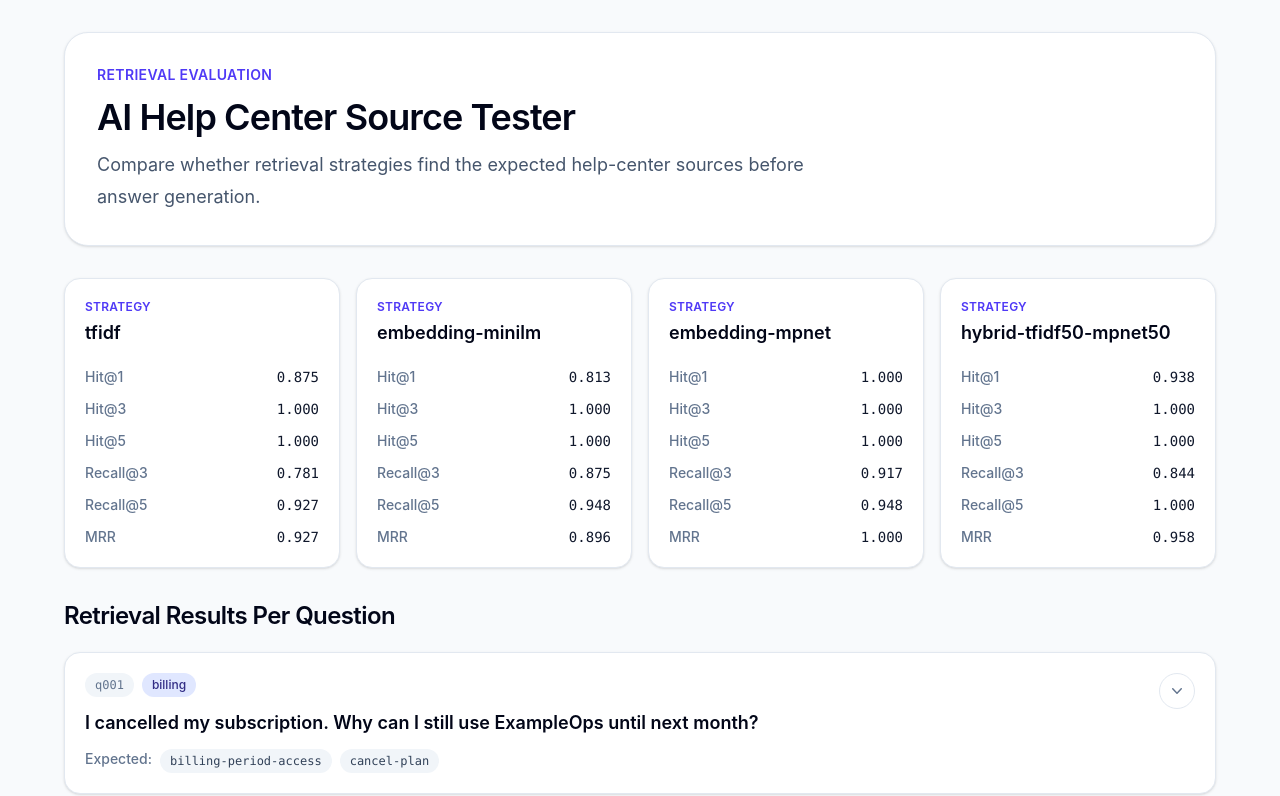
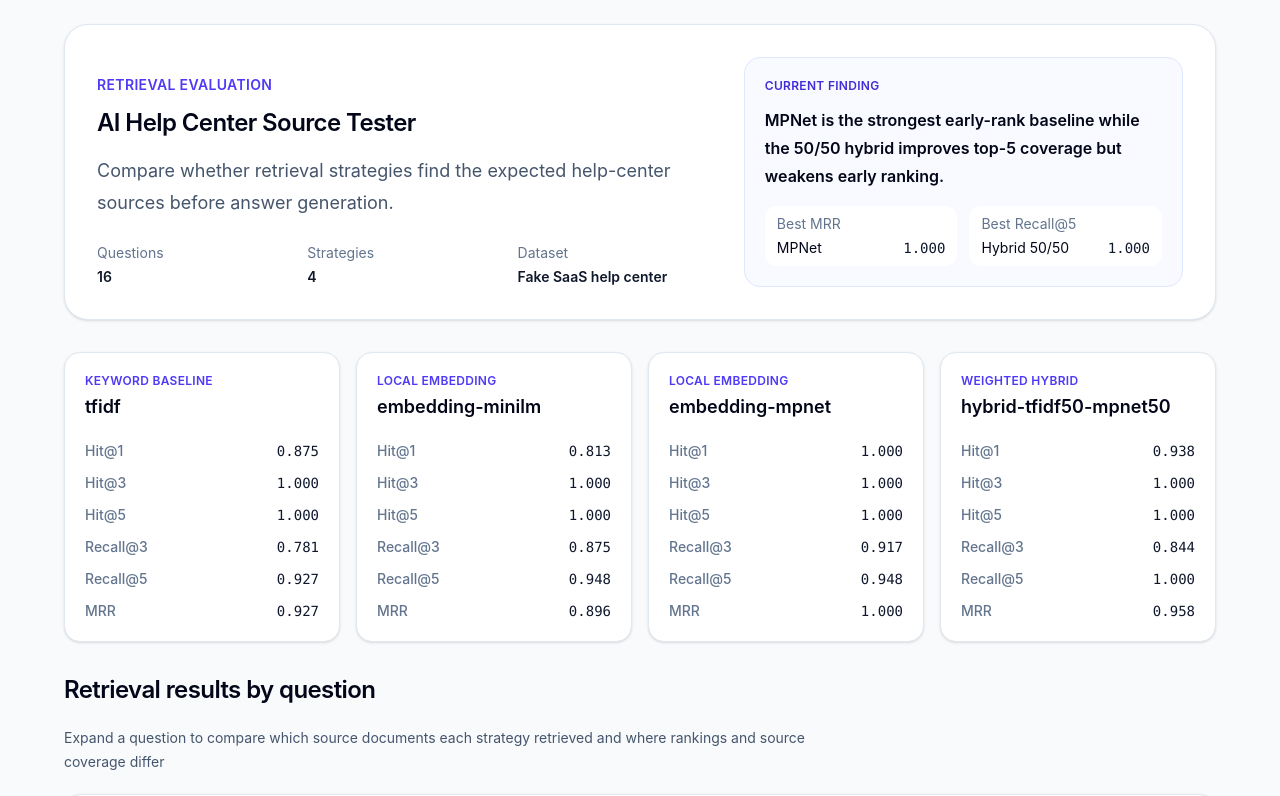
Before and after one commit to NadaSadek/ai-help-center-source-tester, a React (Vite) app: page / in a window 1280 px wide. Shown: the top 796 px of the page. Built offline with nearby package versions, Linux system fonts and the light colour scheme.

Commit message:
polish retrieval dashboard overview

```diff
--- a/src/App.tsx
+++ b/src/App.tsx
@@ -1,28 +1,21 @@
 import { StrategySummaryGrid } from "./components/StrategySummaryGrid";
 import evalResults from "../data/eval-results.json";
 import testQuestions from "../data/test-questions.json";
-import failureAnalysis from "../data/failure-analysis.json"
+import failureAnalysis from "../data/failure-analysis.json";
 import { QuestionsResults } from "./components/QuestionsResults";
+import { DashboardHeader } from "./components/RetrievalDashboardHeader";
 
 function App() {
   return (
-    <main className="min-h-screen bg-slate-50 px-6 py-8 text-slate-950">
+    <main className="min-h-screen bg-slate-50 px-6 py-6 text-slate-950">
       <div className="mx-auto max-w-6xl space-y-8">
-        <header className="rounded-3xl border border-slate-200 bg-white p-8 shadow-sm">
-          <p className="text-sm font-semibold uppercase tracking-wide text-indigo-600">
-            Retrieval evaluation
-          </p>
-          <div className="mt-3 max-w-3xl space-y-3">
-            <h1 className="text-4xl font-semibold tracking-tight">AI Help Center Source Tester</h1>
-            <p className="text-lg leading-8 text-slate-600">
-              Compare whether retrieval strategies find the expected help-center sources before
-              answer generation.
-            </p>
-          </div>
-        </header>
-
+        <DashboardHeader />
         <StrategySummaryGrid evalResults={evalResults} />
-        <QuestionsResults evalResults={evalResults} testQuestions={testQuestions} failureAnalysisList={failureAnalysis} />
+        <QuestionsResults
+          evalResults={evalResults}
+          testQuestions={testQuestions}
+          failureAnalysisList={failureAnalysis}
+        />
       </div>
     </main>
   );
--- a/src/components/QuestionStrategyResult.tsx
+++ b/src/components/QuestionStrategyResult.tsx
@@ -30,7 +30,7 @@ export const QuestionStrategyResult = ({
       <div className="mb-3 flex items-center justify-between gap-3">
         <span className="text-sm font-semibold text-slate-900">{strategy}</span>
         <span className="font-mono text-xs text-slate-500">
-          First match RR  {formatMetric(result.metrics.reciprocalRank)}
+          First match RR {formatMetric(result.metrics.reciprocalRank)}
         </span>
       </div>
 
--- a/src/components/QuestionsResults.tsx
+++ b/src/components/QuestionsResults.tsx
@@ -37,8 +37,12 @@ export const QuestionsResults = ({
   return (
     <section className="space-y-5">
       <h2 className="mt-1 text-2xl font-semibold tracking-tight text-slate-950">
-        Retrieval Results Per Question
+        Retrieval results by question
       </h2>
+      <p className="mt-2 max-w-3xl text-sm leading-6 text-slate-600">
+        Expand a question to compare which source documents each strategy retrieved and where
+        rankings and source coverage differ
+      </p>
 
       <div className="space-y-4">
         {resultsByQuestionId.map(({ id, question, expectedDocIds, category, strategies }) => {
--- /dev/null
+++ b/src/components/RetrievalDashboardHeader.tsx
@@ -0,0 +1,62 @@
+export const DashboardHeader = () => (
+  <header className="rounded-3xl border border-slate-200 bg-white p-8 shadow-sm">
+    <div className="grid gap-8 lg:grid-cols-[1.4fr_1fr] lg:items-end">
+      <div>
+        <p className="text-sm font-semibold uppercase tracking-wide text-indigo-600">
+          Retrieval evaluation
+        </p>
+
+        <h1 className="mt-3 max-w-3xl text-2xl font-semibold tracking-tight text-slate-950">
+          AI Help Center Source Tester
+        </h1>
+
+        <p className="mt-4 max-w-3xl text-lg leading-8 text-slate-600">
+          Compare whether retrieval strategies find the expected help-center sources before answer
+          generation.
+        </p>
+        <dl className="mt-6 grid gap-4 text-sm sm:grid-cols-3">
+          <div>
+            <dt className="text-slate-500">Questions</dt>
+            <dd className="mt-1 font-semibold text-slate-900">16</dd>
+          </div>
+          <div>
+            <dt className="text-slate-500">Strategies</dt>
+            <dd className="mt-1 font-semibold text-slate-900">4</dd>
+          </div>
+          <div>
+            <dt className="text-slate-500">Dataset</dt>
+            <dd className="mt-1 font-semibold text-slate-900">Fake SaaS help center</dd>
+          </div>
+        </dl>
+      </div>
+
+      <aside className="rounded-2xl border border-indigo-100 bg-indigo-50/40 p-5">
+        <p className="text-xs font-semibold uppercase tracking-wide text-indigo-700">
+          Current finding
+        </p>
+
+        <p className="mt-3 text-base font-semibold leading-7 text-slate-950">
+          MPNet is the strongest early-rank baseline while the 50/50 hybrid improves top-5 coverage
+          but weakens early ranking.
+        </p>
+
+        <div className="mt-4 grid grid-cols-2 gap-3 text-sm">
+          <div className="rounded-xl bg-white px-3 py-2">
+            <p className="text-slate-500">Best MRR</p>
+            <div className="mt-1 flex items-baseline justify-between gap-3">
+              <span className="text-slate-950">MPNet</span>
+              <span className="font-mono text-sm  text-slate-900">1.000</span>
+            </div>
+          </div>
+          <div className="rounded-xl bg-white px-3 py-2">
+            <p className="text-slate-500">Best Recall@5</p>
+            <div className="mt-1 flex items-baseline justify-between gap-3">
+              <span className="text-slate-950">Hybrid 50/50</span>
+              <span className="font-mono text-sm text-slate-900">1.000</span>
+            </div>
+          </div>
+        </div>
+      </aside>
+    </div>
+  </header>
+);
--- a/src/components/StrategySummaryGrid.tsx
+++ b/src/components/StrategySummaryGrid.tsx
@@ -7,6 +7,13 @@ const metricLabels: Record<string, string> = {
   meanRecallAt3: "Recall@3",
   meanRecallAt5: "Recall@5",
   mrr: "MRR",
+};
+
+const strategyLabels: Record<string, string> = {
+  tfidf: "Keyword baseline",
+  "embedding-minilm": "Local embedding",
+  "embedding-mpnet": "Local embedding",
+  "hybrid-tfidf50-mpnet50": "Weighted hybrid",
 };
 
 const formatMetric = (value: number) => value.toFixed(3);
@@ -19,7 +26,9 @@ export const StrategySummaryGrid = ({ evalResults }: { evalResults: EvalResult[]
         className="rounded-2xl border border-slate-200 bg-white p-5 shadow-sm"
       >
         <div className="mb-5">
-          <p className="text-xs font-semibold uppercase tracking-wide text-indigo-600">Strategy</p>
+          <p className="text-xs font-semibold uppercase tracking-wide text-indigo-600">
+            {strategyLabels[strategy]}
+          </p>
           <h2 className="mt-1 text-lg font-semibold text-slate-950">{strategy}</h2>
         </div>
 
```
Also changed, not shown: 1 other file (tests, documents, lock files or other folders).
